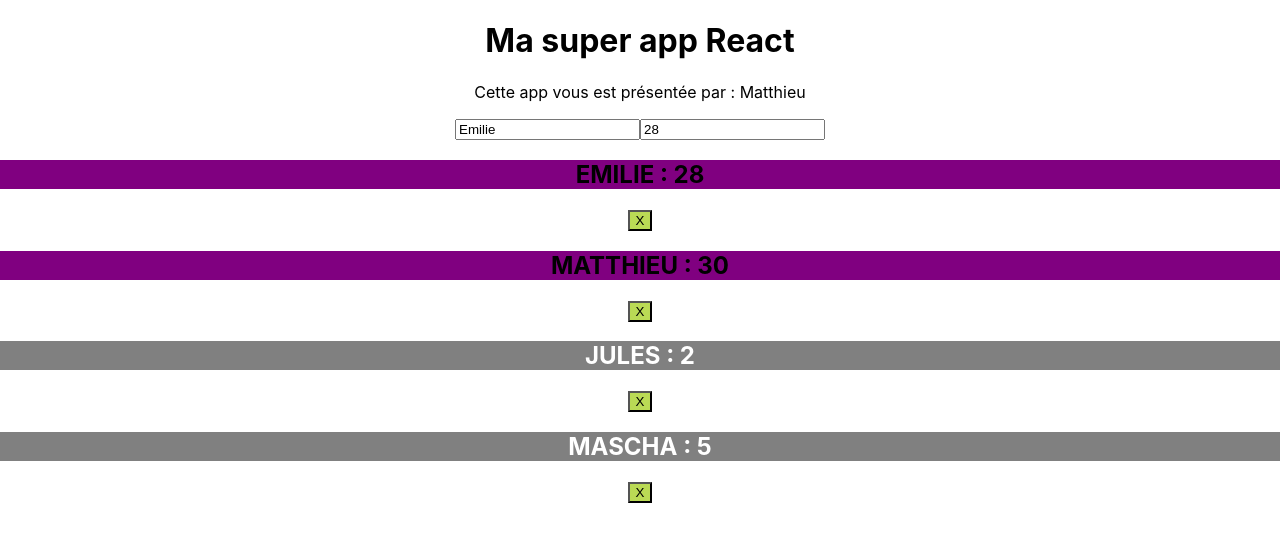
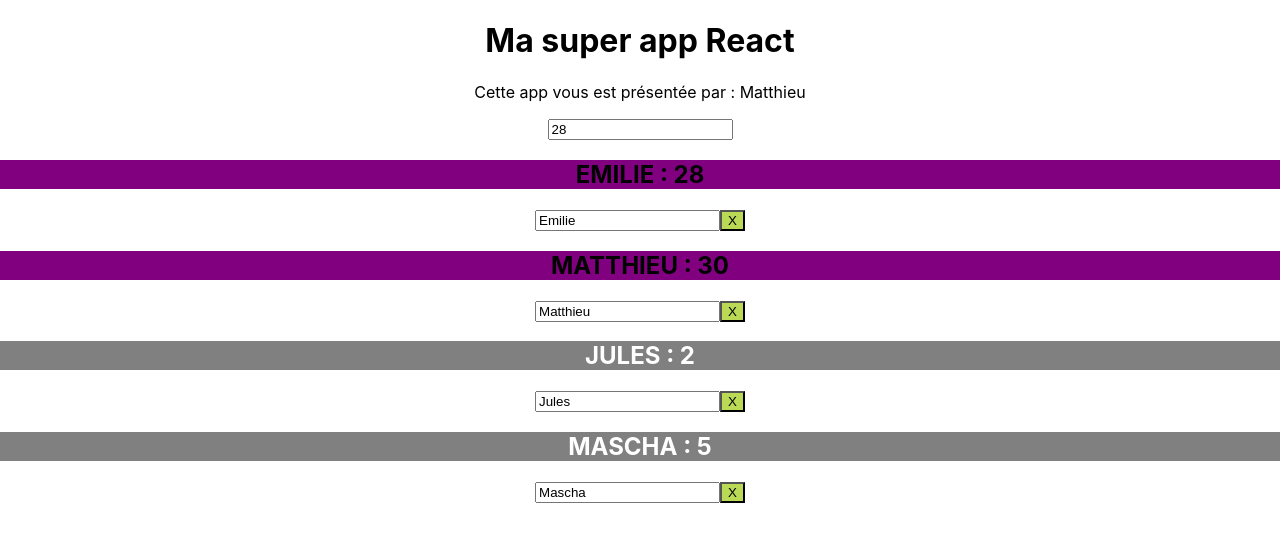
Before and after one commit to Dubmatth/react-1, a React (Create React App) app: page / in a window 1280 px wide. Shown: the top 542 px of the page. Built offline with nearby package versions, Linux system fonts and the light colour scheme.

Commit message:
fonctionnalité qui permet de changer les noms

```diff
--- a/src/App.js
+++ b/src/App.js
@@ -36,10 +36,10 @@ class App extends Component {
     this.setState({ famille })
   }
 
-  handleChange = event => {
+  handleChange = (event, id) => {
     const famille = { ...this.state.famille }
-    const nomFamille = event.target.value
-    famille.membre1.nom = nomFamille
+    const nom = event.target.value
+    famille[id].nom = nom
     this.setState({famille})
   }
 
@@ -49,7 +49,7 @@ class App extends Component {
     this.setState({ famille })
   }
 
-  handleChangeAge = event => {
+  handleChangeAge = (event, id) => {
     const famille = { ...this.state.famille }
     const ageMembre = event.target.value
     famille.membre1.age = ageMembre
@@ -74,6 +74,7 @@ class App extends Component {
     .map(membre => (
       <Membre
         key={membre}
+        handleChange={event => this.handleChange(event, membre)}
         hideName={ () => this.hideName(membre) }
         age={famille[membre].age}
         nom={famille[membre].nom}
@@ -85,7 +86,6 @@ class App extends Component {
         <div className="App">
           <h1>{titre}</h1>
           <p>Cette app vous est présentée par : {auteur}</p>
-          <input type="text" value={famille.membre1.nom} onChange={this.handleChange}/>
           <input type="text" value={famille.membre1.age} onChange={this.handleChangeAge}/>
           {liste}
           {/*<Membre
--- a/src/Components/Membre.js
+++ b/src/Components/Membre.js
@@ -1,6 +1,6 @@
 import React, { Fragment } from 'react'
 
-const Membre = ({ nom, age, children, hideName }) => {
+const Membre = ({ nom, age, children, hideName, handleChange }) => {
     return (
         <Fragment>
             <h2 style={{
@@ -10,6 +10,9 @@ const Membre = ({ nom, age, children, hideName }) => {
                 {nom.toUpperCase()} : {age}
             </h2>
             { children ? <p>{children}</p> : <Fragment/>}
+
+            <input type="text" value={nom} onChange={handleChange}/>
+
             <button onClick={hideName}>X</button>
         </Fragment>
     )
```
